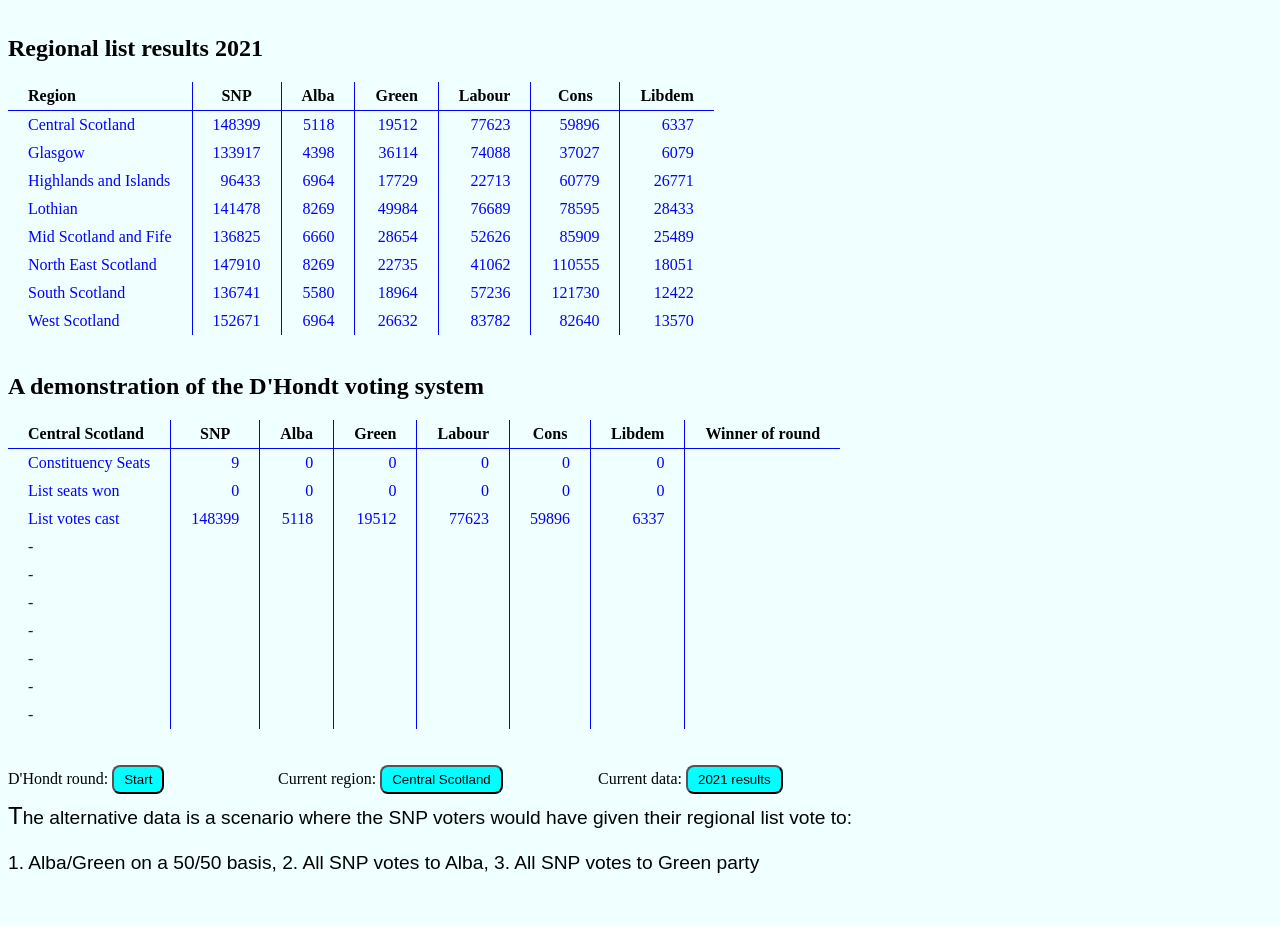
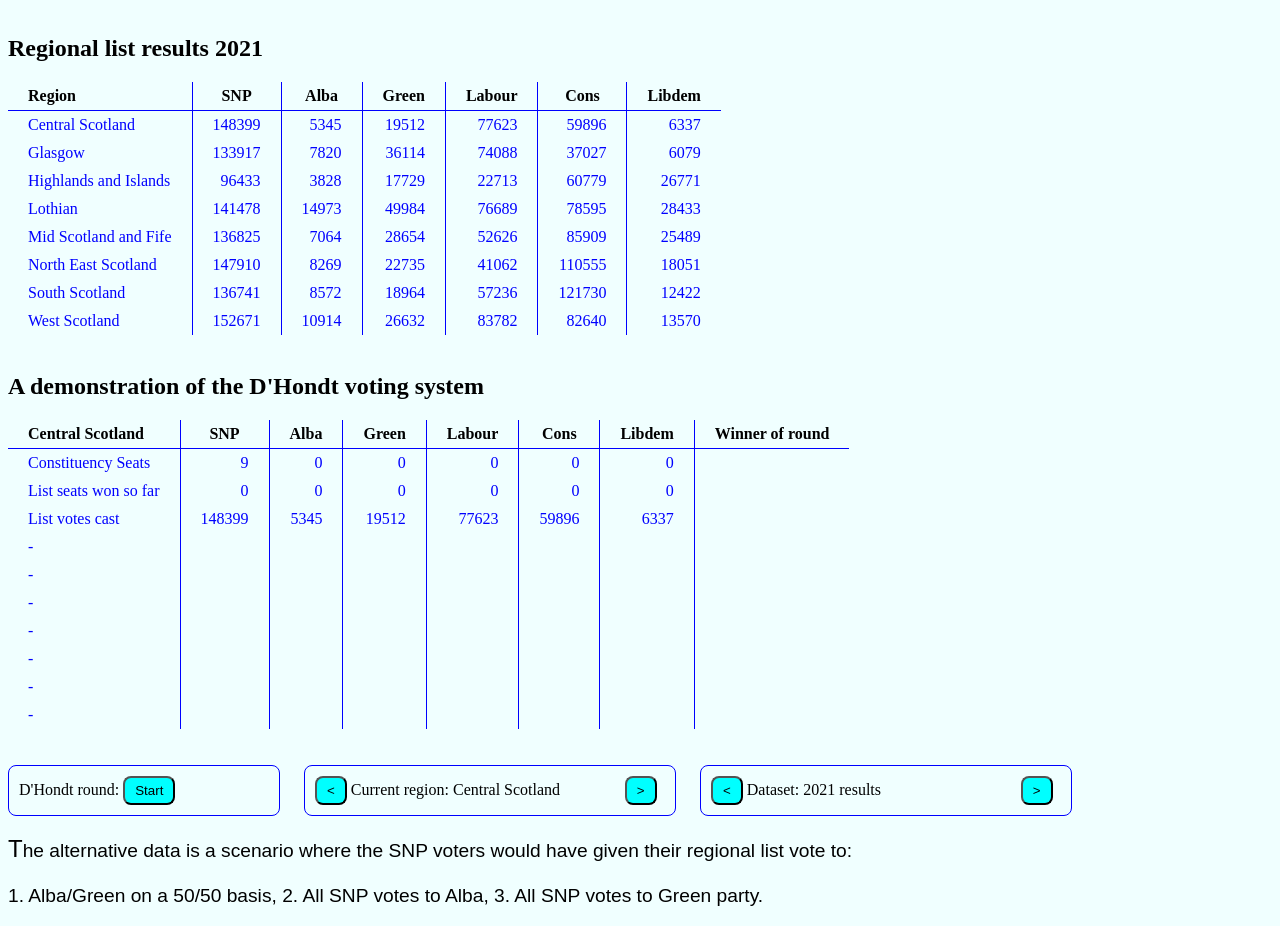
Before and after one commit to RonaldMonk/Indy, a plain HTML site: page index.html in a window 1280 px wide. Shown: the part 971-1897 px from the top of the page. Before the commit the page ends 1864 px from the top, so only its background shows below. Drawn offline with Linux system fonts and the light colour scheme.

Commit message:
Changed buttons to more accepted standard

```diff
--- a/index.html
+++ b/index.html
@@ -17,12 +17,12 @@
     of the eight regions.
   </p>
   <p>
-    The total number of constituencies across all the regions is 73. There are an additional 56 regional list 'seats' that are allocated in the
+    The total number of constituencies across all the regions is 73. There are an additional 56 regional list seats that are allocated in the
     second vote giving a total of 129 seats. Due to the allocation of these additional members to parliament as will be described below,
     it is very difficult to achieve an overall majority.
   </p>
   <p>
-    The D'Hondt proportional voting system is based on a number of voting 'rounds' whereby each party is awarded additional parliamental members.
+    The D'Hondt proportional voting system is based on a number of voting <i>rounds</i> whereby each party is awarded additional partiamental members.
     Prior to this, the First Past the Post constituency votes are counted, and
     in each round, each party's votes are biased by being divided by the number of seats already won plus one.
     This addition of one is done because otherwise division by zero would occur where a party has not won any seats.
@@ -38,8 +38,8 @@
     Sound complicated? Maybe not, but it is confusing to voters who don't know how it works. Many voters, spurred on by the leading independence-supporting
     party, the Scottish National Party (SNP), waste their list vote by giving it to them. If the SNP do very well in the constituency vote,
     it's very likely that they may not get any regional list seats because of the constituency seats they have already won. It would have been better
-    to give the second vote to a different independence-supporting party that they could go into a coalition with. That would also have a spin-off
-    effect of lessening unionist party wins. The following might be helpful in explaining how the D'Hondt part works.
+    to give the second vote to a different independence-supporting party that they could go into a coalition with.
+    The following might be helpful in explaining how the D'Hondt part works.
   </p>
   <br>
   <h2>Constituency seat results 2021</h2>
@@ -64,10 +64,19 @@
   </table>
   <br><br>
   <div id="dhondt-round">D'Hondt round: <button type="button" id="round-btn"></button></div>
-  <div id="current-region">Current region: <button type="button" id="region"></button></div>
-  <div id="current-dataset">Current data: <button type="button" id="dataset"></button></div></div><br>
+  <div id="current-region">
+    <button type="button" id="region-left">&lt;</button>
+    <div id="current-region-text"></div>
+    <button type="button" id="region-right">&gt;</button>
+  </div>
+  <div id="current-dataset">
+    <button type="button" id="dataset-left">&lt;</button>
+    <div id="current-dataset-text"></div>
+    <button type="button" id="dataset-right">&gt;</button>
+  </div>
+  <br>
   <p id="alternative-data">The alternative data is a scenario where the SNP voters would have
-    given their regional list vote to:<br><br>
-    1. Alba/Green on a 50/50 basis, 2. All SNP votes to Alba, 3. All SNP votes to Green party</p>
+    given their regional list vote to: <br><br>
+  1. Alba/Green on a 50/50 basis, 2. All SNP votes to Alba, 3. All SNP votes to Green party.</p>
 </body>
 </html>
--- a/script.js
+++ b/script.js
@@ -3,27 +3,27 @@ const constituencyAndList = [ // Array for each region
   {
     region: "Central Scotland",
     constSeats: [9, 0, 0, 0, 0, 0], //Constituency seats won by each party in the order SNP, Alba, Green, Labour, Conservative and Liberal democrats
-    listVotes: [148399, 5118, 19512, 77623, 59896, 6337] //regional list votes in the same order as constituency seats
+    listVotes: [148399, 5345, 19512, 77623, 59896, 6337] //regional list votes in the same order as constituency seats
   },
   {
     region: "Glasgow",
     constSeats: [9, 0, 0, 0, 0, 0],
-    listVotes: [133917, 4398, 36114, 74088, 37027, 6079]
+    listVotes: [133917, 7820, 36114, 74088, 37027, 6079]
   },
   {
     region: "Highlands and Islands",
     constSeats: [6, 0, 0, 0, 0, 2],
-    listVotes: [96433, 6964, 17729, 22713, 60779, 26771]
+    listVotes: [96433, 3828, 17729, 22713, 60779, 26771]
   },
   {
     region: "Lothian",
     constSeats: [7, 0, 0, 1, 0, 1],
-    listVotes: [141478, 8269, 49984, 76689, 78595, 28433]
+    listVotes: [141478, 14973, 49984, 76689, 78595, 28433]
   },
   {
     region: "Mid Scotland and Fife",
     constSeats: [8, 0, 0, 0, 0, 1],
-    listVotes: [136825, 6660, 28654, 52626, 85909, 25489]
+    listVotes: [136825, 7064, 28654, 52626, 85909, 25489]
   },
   {
     region: "North East Scotland",
@@ -33,12 +33,12 @@ const constituencyAndList = [ // Array for each region
   {
     region: "South Scotland",
     constSeats: [6, 0, 0, 0, 3, 0],
-    listVotes: [136741, 5580, 18964, 57236, 121730, 12422]
+    listVotes: [136741, 8572, 18964, 57236, 121730, 12422]
   },
   {
     region: "West Scotland",
     constSeats: [8, 0, 0, 1, 1, 0],
-    listVotes: [152671, 6964, 26632, 83782, 82640, 13570]
+    listVotes: [152671, 10914, 26632, 83782, 82640, 13570]
   }
 ];
 const parties = ["SNP", "Alba", "Green", "Labour", "Cons", "Libdem"];
@@ -72,11 +72,12 @@ document.getElementById("list-seats").innerHTML = createVoteTable(constituencyAn
 // D'Hondt section=================================================================
 //===================================================================================
 const listSeatsWon = [0, 0, 0, 0, 0, 0];
-const line3Desc = "List seats won";
+const line3Desc = "List seats won so far";
 let currentRound = [0, 0, 0, 0, 0, 0, 0, 0];
-let currentRegion = 0;
+let currentRegion = -1;
+regionUp();
 let currentDataset = -1;
-changeDataset();
+changeDatasetUp();
 
 function dHondtReset() { // beginning and reset position of variables to be displayed and controlling variables (which round we're on)
   currentRound[currentRegion] = 0;
@@ -110,10 +111,15 @@ function dHondtReset() { // beginning and reset position of variables to be disp
 
 const dHondt = document.getElementById("round-btn"); // set up listener for Start/Next round/Restart button
 dHondt.addEventListener("click", nextDHondtRound);
-const regionSelect = document.getElementById("current-region"); // set up event listener for region button
-region.addEventListener("click", changeRegion);
-const datasetSelect = document.getElementById("dataset"); // event listener for data set button
-datasetSelect.addEventListener("click", changeDataset);
+const regionLeft = document.getElementById("region-left"); // set up event listener for region button
+regionLeft.addEventListener("click", regionDown);
+const regionRight = document.getElementById("region-right");
+regionRight.addEventListener("click", regionUp);
+const datasetLeft = document.getElementById("dataset-left"); // event listener for data set button
+datasetLeft.addEventListener("click", changeDatasetDown);
+const datasetRight = document.getElementById("dataset-right"); // event listener for data set button
+datasetRight.addEventListener("click", changeDatasetUp);
+
 dHondtReset();
 document.getElementById("region").innerHTML = constituencyAndList[currentRegion].region;
 
@@ -152,45 +158,56 @@ function nextDHondtRound() {
   }
 }
 
+function regionUp() {
+  currentRegion = (currentRegion + 1) % 8;
+  changeRegion();
+}
+
+function regionDown() {
+  currentRegion = (currentRegion + 7) % 8;
+  changeRegion();
+}
 function changeRegion() {
-  currentRegion++;
-  if (currentRegion > 7) {
-    currentRegion = 0;
-  }
-  document.getElementById("region").innerHTML = constituencyAndList[currentRegion].region; // change text for region button
+  document.getElementById("current-region-text").innerHTML = `Current region: ${constituencyAndList[currentRegion].region}`; // change text for region button
   redisplayRounds();
 }
-
+function changeDatasetDown() {
+  currentDataset = (currentDataset + 3) % 4;
+  changeDataset();
+}
+function changeDatasetUp() {
+  currentDataset = (currentDataset + 1) % 4;
+  changeDataset();
+}
 function changeDataset() {
   let temp;
-  currentDataset = (currentDataset+1) % 4;
-  for (regionInx = 0; regionInx < constituencyAndList.length; regionInx++) { // for each region..
-    for (partyInx = 0; partyInx < parties.length; partyInx++) { // and each party's vote
+  for (regionInx = 0; regionInx < constituencyAndList.length; regionInx++) {
+    for (partyInx = 0; partyInx < parties.length; partyInx++) {
       workingListVotes[regionInx][partyInx] = constituencyAndList[regionInx].listVotes[partyInx]; // copy list votes to an array that can be safely altered
     }
     switch (currentDataset) {
       case 0:
-        document.getElementById("dataset").innerHTML = "2021 results";
+        document.getElementById("current-dataset-text").innerHTML = "Dataset: 2021 results";
         break;
       case 1:
-        temp = workingListVotes[regionInx][0]/2; // divide SNP by 2 and save for later
-        workingListVotes[regionInx][0] = 0; // SNP votes to zero. They will be shared out evenly and given to..
-        workingListVotes[regionInx][1] += Math.floor(temp); // the Alba pro-independence party..
-        workingListVotes[regionInx][2] += Math.ceil(temp); // and the Greens who are also pro-indy
-        document.getElementById("dataset").innerHTML = "SNP -> Alba/Green 50/50"; // change the text for the data set button
+        temp = workingListVotes[regionInx][0]/2;
+        workingListVotes[regionInx][0] = 0;
+        workingListVotes[regionInx][1] += Math.floor(temp);
+        workingListVotes[regionInx][2] += Math.ceil(temp);
+        document.getElementById("current-dataset-text").innerHTML = "Dataset: SNP -> Alba/Green 50/50";
         break;
       case 2:
-        workingListVotes[regionInx][1] += workingListVotes[regionInx][0];
+        workingListVotes[regionInx][1]+= workingListVotes[regionInx][0];
         workingListVotes[regionInx][0] = 0;
-        document.getElementById("dataset").innerHTML = "SNP -> Alba";
+        document.getElementById("current-dataset-text").innerHTML = "Dataset: SNP -> Alba";
         break;
       case 3:
-        workingListVotes[regionInx][2] += workingListVotes[regionInx][0];
+        workingListVotes[regionInx][2]+= workingListVotes[regionInx][0];
         workingListVotes[regionInx][0] = 0;
-        document.getElementById("dataset").innerHTML = "SNP -> Green";
+        document.getElementById("current-dataset-text").innerHTML = "Dataset: SNP -> Green";
         break;
       default:
-        document.getElementById("dataset").innerHTML = "Error in code";
+        document.getElementById("current-dataset-text").innerHTML = "Error in code";
     }
   }
   redisplayRounds();
--- a/style.css
+++ b/style.css
@@ -1,5 +1,5 @@
 body {
-  background-color: azure;
+  background-color: azure
 }
 table {
   border-collapse: collapse;
@@ -33,18 +33,34 @@ button {
   cursor: pointer;
 }
 div {
-  float: left;
+  display:inline-block;
   margin-right: 20px;
 }
 #dhondt-round {
   width: 250px;
 }
 #current-region {
-  width: 300px;
+  width: 350px;
 }
 #current-dataset {
-  width: 300px;
+  width: 350px;
+}
+#dhondt-round, #current-region, #current-dataset {
+  border: 1px solid blue;
+  border-radius: 8px;
+  padding: 10px;
+}
+#current-dataset-text {
+  display:inline-block;
+  width:250px;
 }
 #alternative-data {
-  clear:left;
+  clear: left;
 }
+#current-region-text {
+  display:inline-block;
+  width: 250px;
+}
+#region-left, region-right {
+  display:inline;
+}
```
